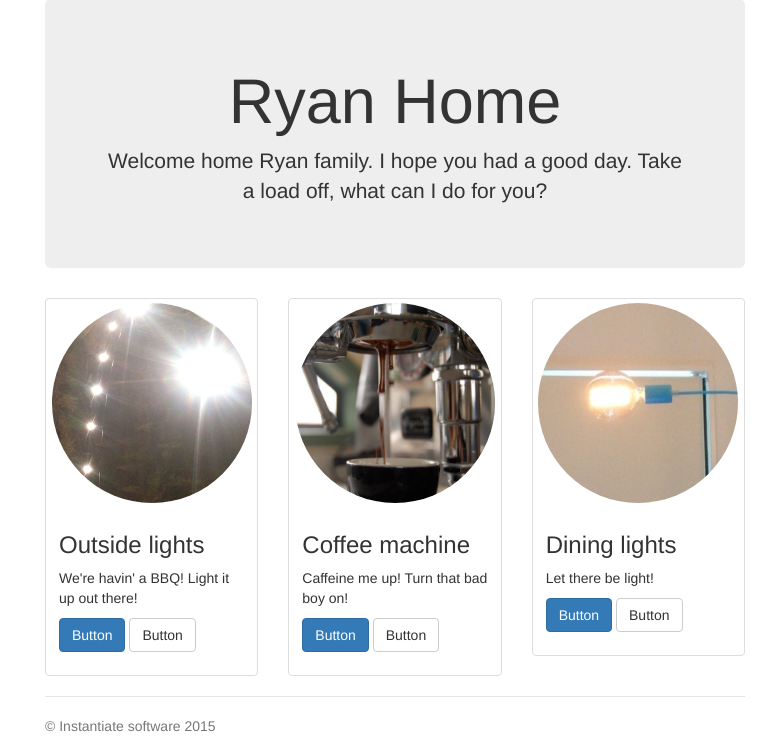
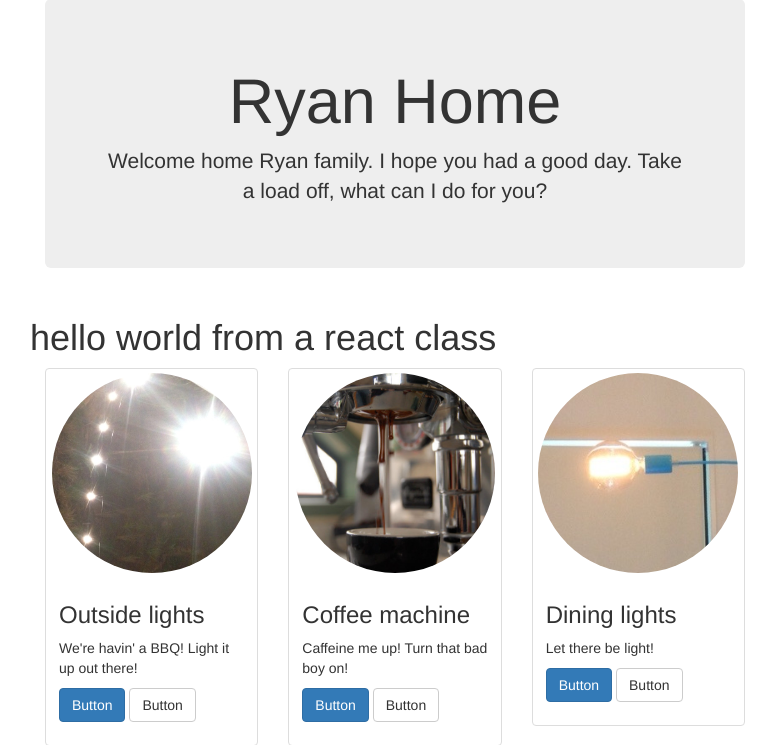
Before and after one commit to lukeryannetnz/alfred, a Django app: page / in a window 1280 px wide. Shown: the part 112-857 px from the top of the page, without its empty margins (245-1021 px from the left). Run offline with Django 3.2, Linux system fonts and the light colour scheme; some libraries are stand-ins or nearby versions.

Commit message:
First cut at using react components to render UI. Very simple react class rendering html.

```diff
--- a/alfredui/templates/index.html
+++ b/alfredui/templates/index.html
@@ -16,6 +16,10 @@
 
     <!-- alfred CSS -->
     <link href="../../static/alfred.css" rel="stylesheet">
+
+    <script src="../../bower_components/react/react.js"></script>
+    <script src="../../bower_components/react/JSXTransformer.js"></script>
+
 
     <!-- HTML5 shim and Respond.js for IE8 support of HTML5 elements and media queries -->
     <!--[if lt IE 9]>
@@ -40,6 +44,9 @@
       <div class="jumbotron">
         <h1>Ryan Home</h1>
         <p class="lead">Welcome home Ryan family. I hope you had a good day. Take a load off, what can I do for you?</p>
+      </div>
+
+      <div class="row" id="devicelist">
       </div>
 
 		<div class="row">
@@ -75,6 +82,25 @@
 		  </div>
 		</div>
 
+    <script type="text/jsx">
+         var SingleDevice = React.createClass({
+           render: function(){
+             return '';
+           }
+         });
+
+         var DeviceList = React.createClass({
+           render: function(){
+             return <h1>hello world from a react class</h1>;
+           }
+         });
+
+         React.render(
+           <DeviceList />,
+           document.getElementById('devicelist')
+         );
+       </script>
+
       <footer class="footer">
         <p>&copy; Instantiate software 2015</p>
       </footer>
```
